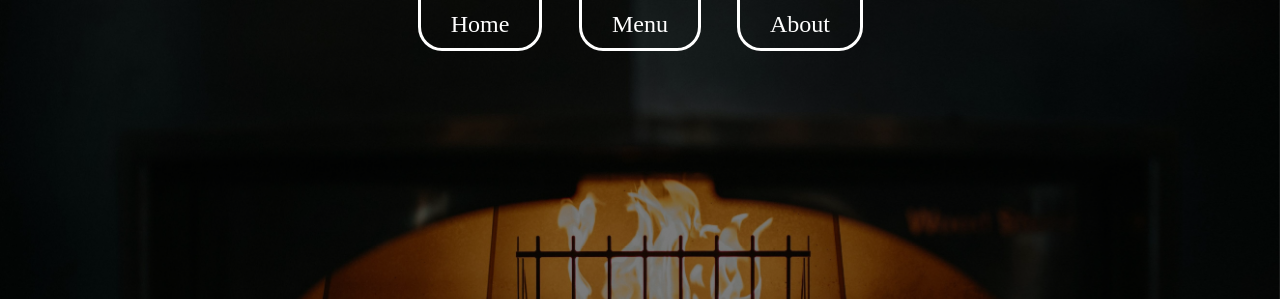
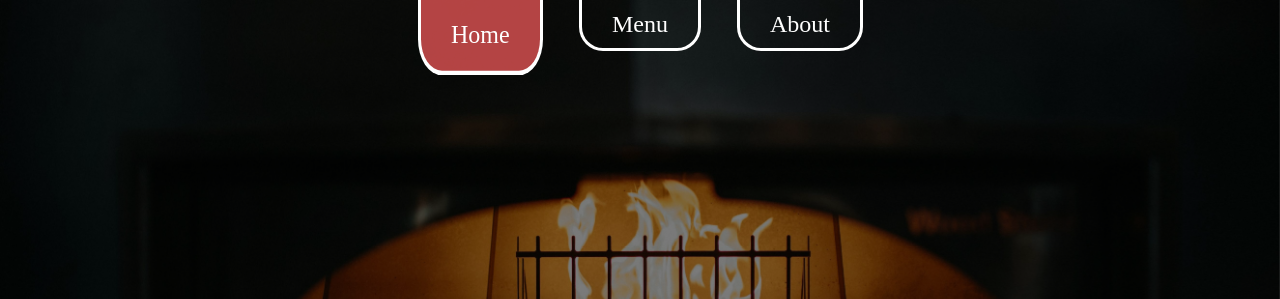
Before and after one commit to emianuelul/restaurant-page, a website built with webpack: page src/template.html in a window 1280 px wide. Both pictures are taken after a click on the button "Home". Shown: the top 299 px of the page. Built offline with nearby package versions, Linux system fonts and the light colour scheme.

Commit message:
moved initBtns into an iife inside index.js

```diff
--- a/src/home-page/home-page.js
+++ b/src/home-page/home-page.js
@@ -1,27 +1,7 @@
 import bgImg from '../imgs/background-img.jpg';
 import pizzaImg from '../imgs/pizza-img.png';
 
-export const homePage = () => {
-  // TO DO: ADD EVENT LISTENERS TO BUTTONS;
-  const initBtns = () => {
-    const navBar = document.querySelector('nav');
-    const btnsData = [
-      { name: 'Home', class: 'homeBtn' },
-      { name: 'Menu', class: 'menuBtn' },
-      { name: 'About', class: 'aboutBtn' },
-    ];
-
-    for (let i = 0; i < 3; i++) {
-      const btn = document.createElement('button');
-      btn.classList.add(btnsData[i].class);
-      const text = document.createElement('p');
-      text.textContent = btnsData[i].name;
-      btn.appendChild(text);
-
-      navBar.appendChild(btn);
-    }
-  };
-
+export const homePage = (function () {
   const initBg = () => {
     const header = document.querySelector('header');
 
@@ -69,9 +49,8 @@ export const homePage = () => {
 
   const initPage = () => {
     initBg();
-    initBtns();
     initContent();
   };
 
   return { initPage };
-};
+})();
--- a/src/home-page/home-styles.css
+++ b/src/home-page/home-styles.css
@@ -56,11 +56,11 @@ body {
   grid-row: 1/3;
   grid-column: 2/3;
 
-  transition: 1.5s ease;
+  transition: 3s ease-in-out;
 }
 
 .logo > img:hover {
-  transform: rotate(360deg) scale(1.2);
+  transform: rotate(360deg) scale(1.15);
 }
 
 .logo > .rest-name {
@@ -117,7 +117,7 @@ body {
 
   padding: 0.5em 2em;
 
-  transition: 0.35s ease;
+  transition: 0.35s ease-in-out;
 }
 
 .logo > button:hover {
@@ -151,7 +151,7 @@ nav > button {
   background: transparent;
   color: white;
 
-  transition: 0.35s ease;
+  transition: 0.35s ease-in-out;
 
   cursor: pointer;
 }
@@ -163,9 +163,19 @@ nav > button:hover {
 }
 
 nav > button p {
-  transition: 0.35s ease;
+  transition: 0.35s ease-in-out;
 }
 
 nav > button:hover p {
   transform: scaleY(0.7);
 }
+
+nav > button.clicked {
+  transform: scaleY(1.5) translateY(15%);
+
+  background: rgba(238, 89, 89, 0.75);
+}
+
+nav > button.clicked p {
+  transform: scaleY(0.7);
+}
--- a/src/index.js
+++ b/src/index.js
@@ -1,5 +1,56 @@
 import { homePage } from './home-page/home-page.js';
+
 import './cssReset.css';
 import './home-page/home-styles.css';
 
-homePage().initPage();
+const processor = (function () {
+  const initBtns = () => {
+    const navBar = document.querySelector('nav');
+    const btnsData = [
+      { name: 'Home', class: 'homeBtn' },
+      { name: 'Menu', class: 'menuBtn' },
+      { name: 'About', class: 'aboutBtn' },
+    ];
+
+    for (let i = 0; i < 3; i++) {
+      const btn = document.createElement('button');
+      btn.classList.add(btnsData[i].class);
+      const text = document.createElement('p');
+      text.textContent = btnsData[i].name;
+      btn.appendChild(text);
+
+      if (i === 0) {
+        btn.classList.add('clicked');
+      }
+
+      btn.classList.add('navBtn');
+
+      btn.addEventListener('click', (event) => {
+        clickButton(btn);
+      });
+
+      navBar.appendChild(btn);
+    }
+  };
+
+  function clickButton(btn) {
+    const buttons = [...document.querySelectorAll('.navBtn')];
+
+    for (const item of buttons) {
+      if (item.classList.contains('clicked')) {
+        item.classList.remove('clicked');
+      }
+    }
+
+    btn.classList.add('clicked');
+  }
+
+  const initPage = () => {
+    initBtns();
+    homePage.initPage();
+  };
+
+  return { initPage };
+})();
+
+processor.initPage();
--- /dev/null
+++ b/src/menu-page/menu-page.js
@@ -0,0 +1 @@
+export const menuPage = (function () {})();
```
